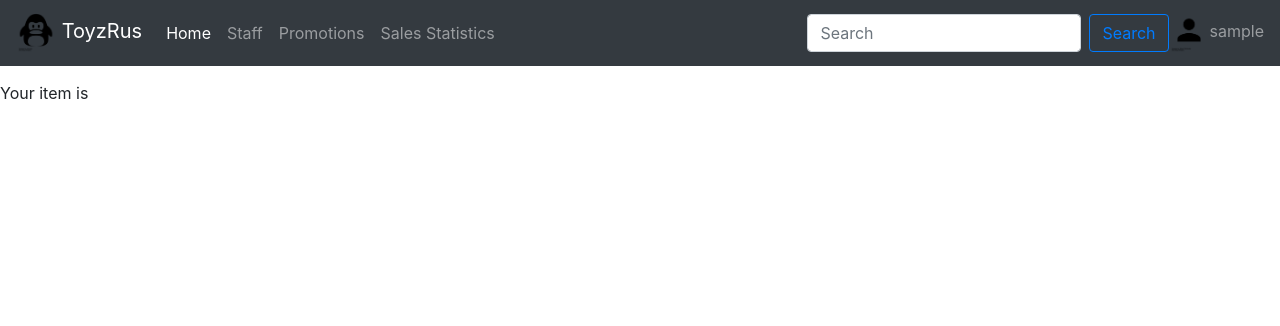
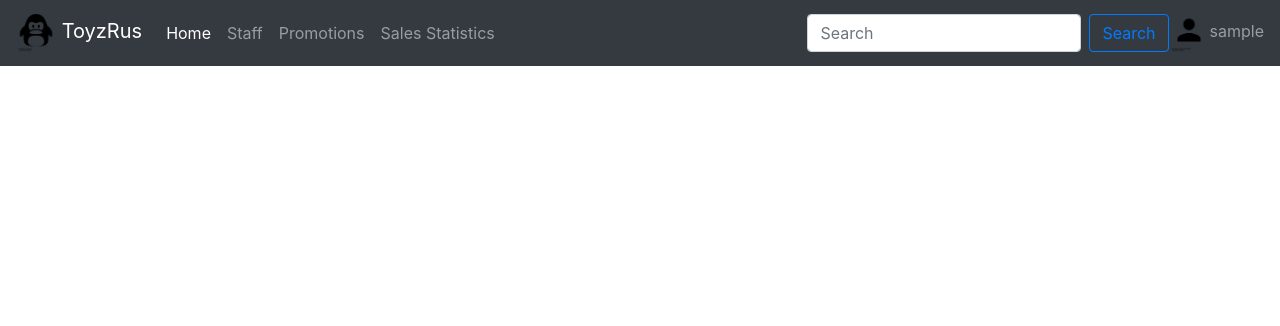
Before and after one commit to dweigle1/CS405_project, a PHP site: page /gatherItems.php in a window 1280 px wide. Shown: the top 326 px of the page. Run offline with PHP 8.4, Linux system fonts and the light colour scheme; the visitor is signed in with stand-in values (Sample User, id 1); data that the repository does not hold is empty; some libraries are stand-ins or nearby versions.

Commit message:
Update gatherItems.php

```diff
--- a/gatherItems.php
+++ b/gatherItems.php
@@ -55,7 +55,10 @@ if(isset($_POST["itemName"])){
     }
 }
 ?>
-
-Your item is <?php echo $_POST["itemName"]; ?><br>
+<?php
+if(isset($_POST["itemName"])){
+     echo $_POST["itemName"];
+}
+?>
 
 <?php include "footer.php";?>
```
